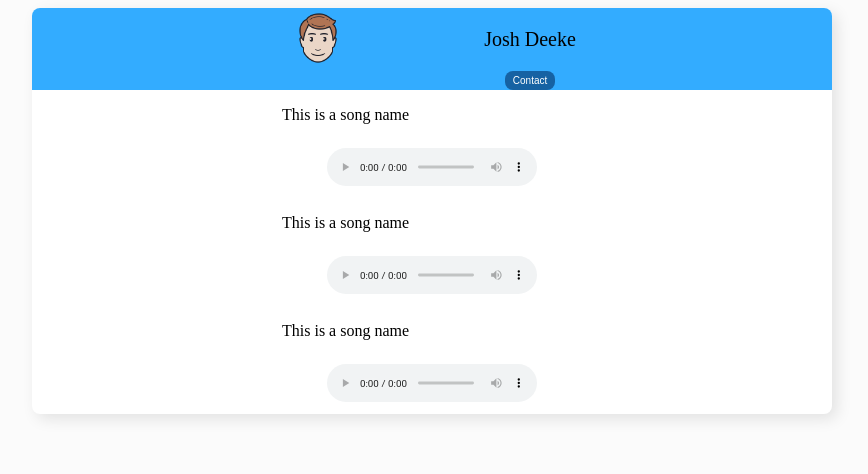
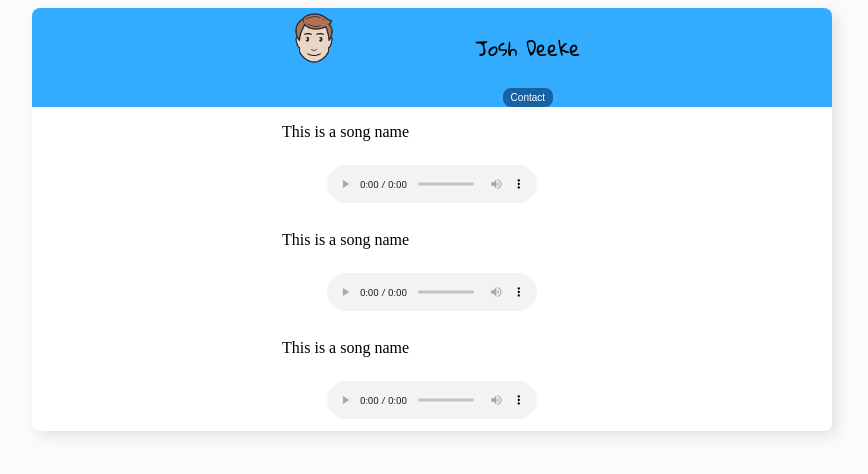
Before and after one commit to piupi/jdeeke-capstone, a website built with Parcel: page index.html in a window 1280 px wide. Shown: the whole page, without its empty margins (208-1076 px from the left). Built offline with nearby package versions, Linux system fonts and the light colour scheme.

Commit message:
Add Fonts to Project

```diff
--- a/index.html
+++ b/index.html
@@ -5,6 +5,7 @@
     <meta name="viewport" content="width=<device-width>, initial-scale=1.0">
     <title>Document</title>
     <link rel="stylesheet" href="styles.css">
+    <link href="https://fonts.googleapis.com/css2?family=Gloria+Hallelujah&family=Sacramento&display=swap" rel="stylesheet">
 </head>
 <body>
 <main>
--- a/styles.css
+++ b/styles.css
@@ -21,6 +21,7 @@ img {
 }
 
 .user-name {
+    font-family: 'Gloria Hallelujah', cursive;
     font-size: 20px;
 }
 
```
Also changed, not shown: 1 other file.
